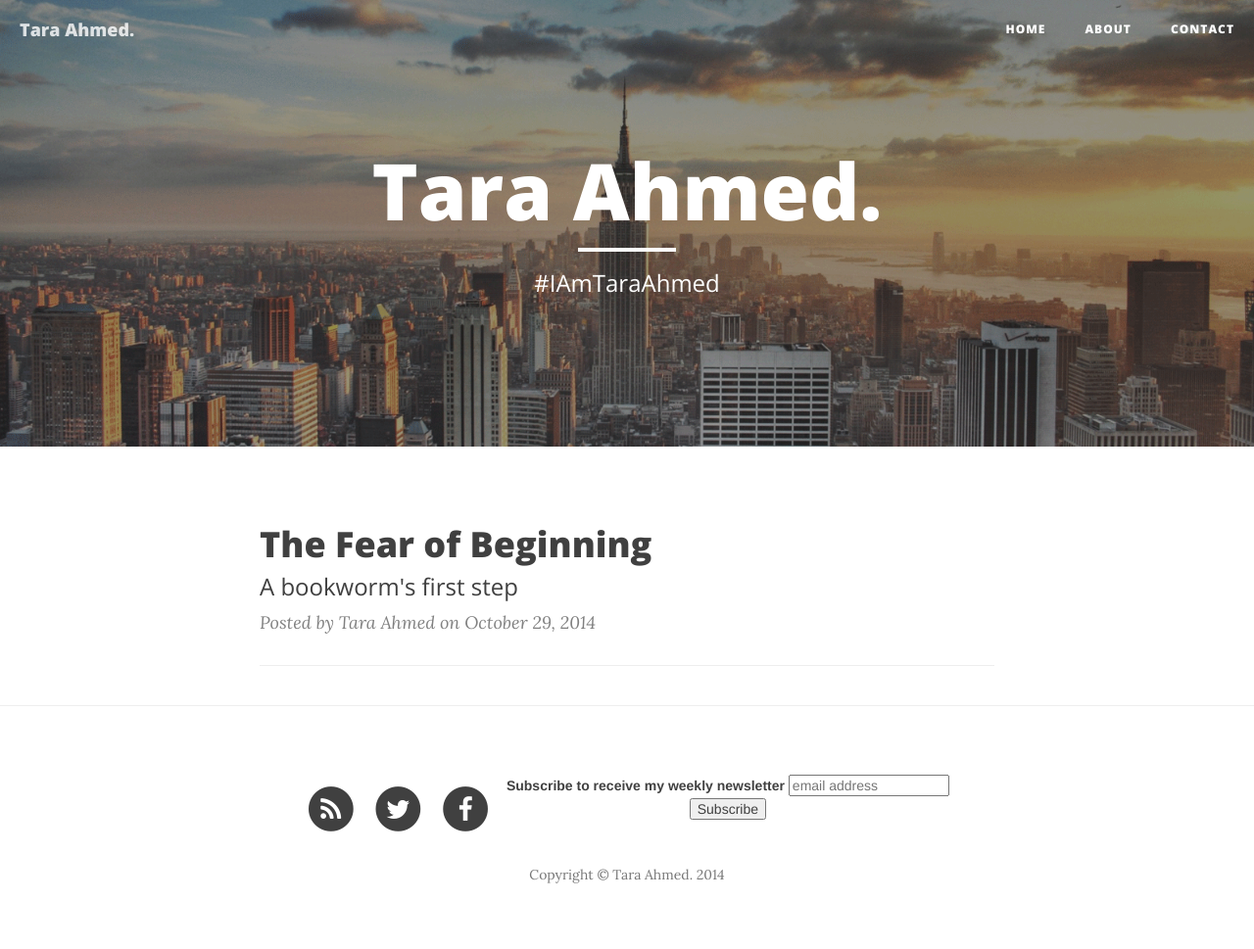
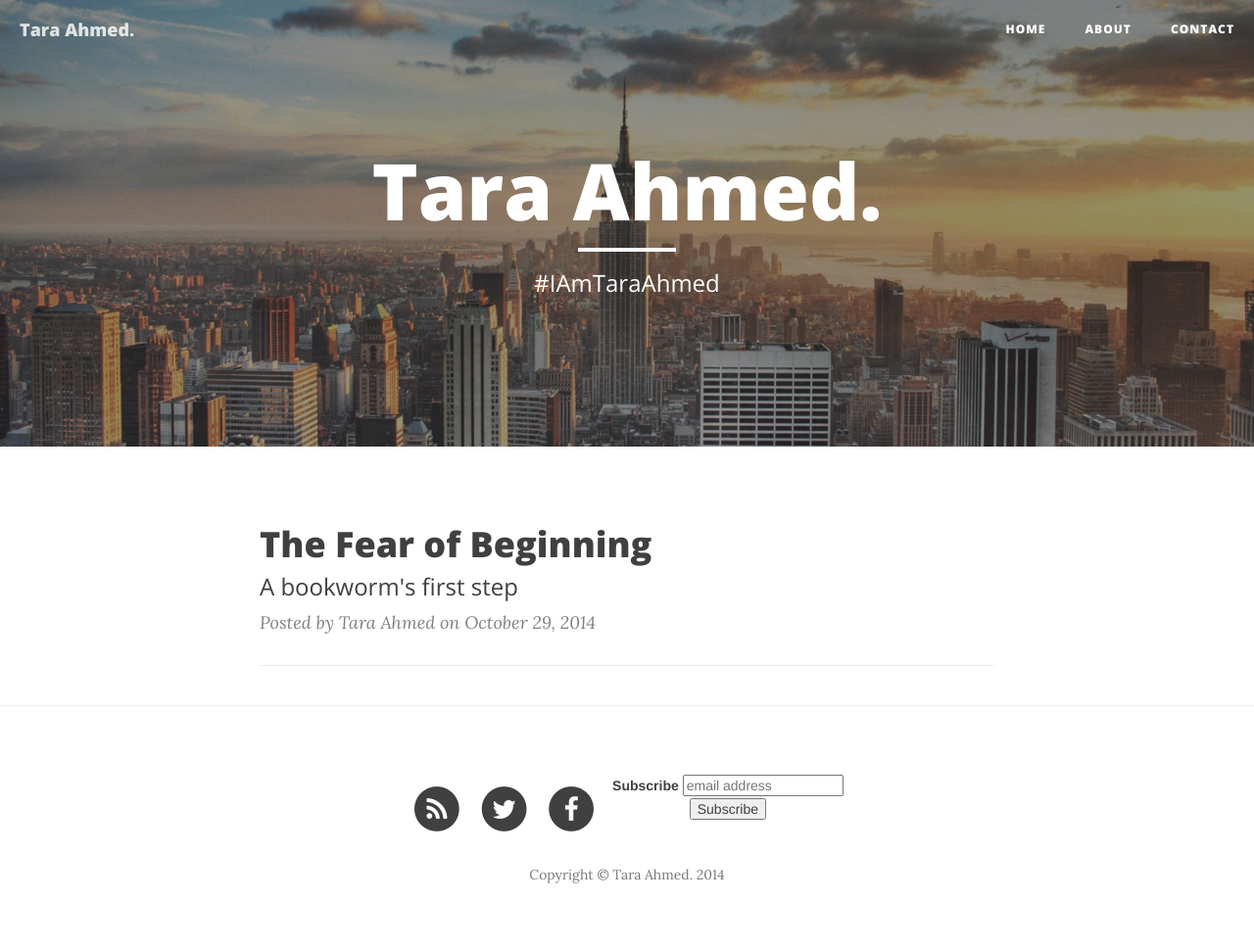
Before and after one commit to taraahmed/taraahmed.github.io, a Jekyll site: the page built from index.html, in a window 1280 px wide. Shown: the whole page at 98% size. Built offline with Jekyll 4.4.1, drawn with Linux system fonts in a browser that asks for light colours; nearby versions of some CDN libraries; the list of posts is cut into pages by our own code; comment, search, counter and statistics services are not loaded.

Commit message:
Update footer.html

```diff
--- a/_includes/footer.html
+++ b/_includes/footer.html
@@ -52,7 +52,7 @@
                     <div id="mc_embed_signup">
                     <form action="//taraahmed.us9.list-manage.com/subscribe/post?u=7c5ab98ef0803583c9054e536&amp;id=068072963d" method="post" id="mc-embedded-subscribe-form" name="mc-embedded-subscribe-form" class="validate" target="_blank" novalidate>
                         <div id="mc_embed_signup_scroll">
-                    	<label for="mce-EMAIL">Subscribe to receive my weekly newsletter</label>
+                    	<label for="mce-EMAIL">Subscribe</label>
                     	<input type="email" value="" name="EMAIL" class="email" id="mce-EMAIL" placeholder="email address" required>
                         <!-- real people should not fill this in and expect good things - do not remove this or risk form bot signups-->
                         <div style="position: absolute; left: -5000px;"><input type="text" name="b_7c5ab98ef0803583c9054e536_068072963d" tabindex="-1" value=""></div>
```
